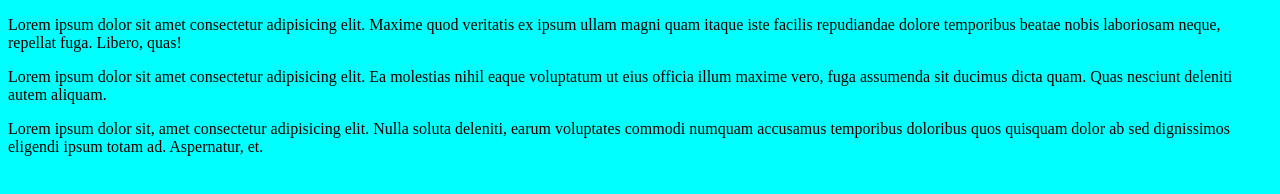
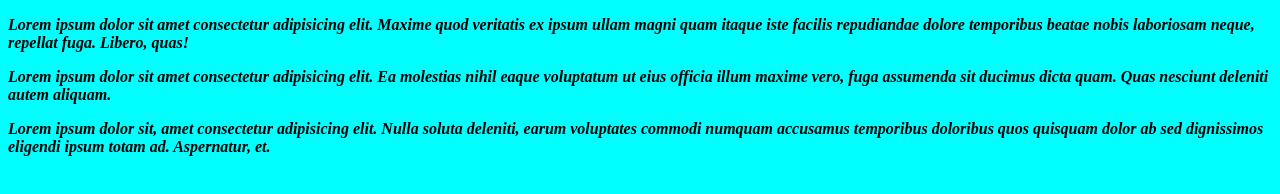
Before and after one commit to CookieK2/wsb-zajecia, a plain HTML site: page index.html in a window 1280 px wide. Drawn offline with Linux system fonts and the light colour scheme.

Commit message:
zmien styl

```diff
--- a/index.html
+++ b/index.html
@@ -9,6 +9,11 @@
         body {
             background-color: rgb(0, 255, 255);
         }
+        p {
+            font-style: italic;
+            font-weight: bold;
+        }
+
     </style>
 </head>
 <body>
```
